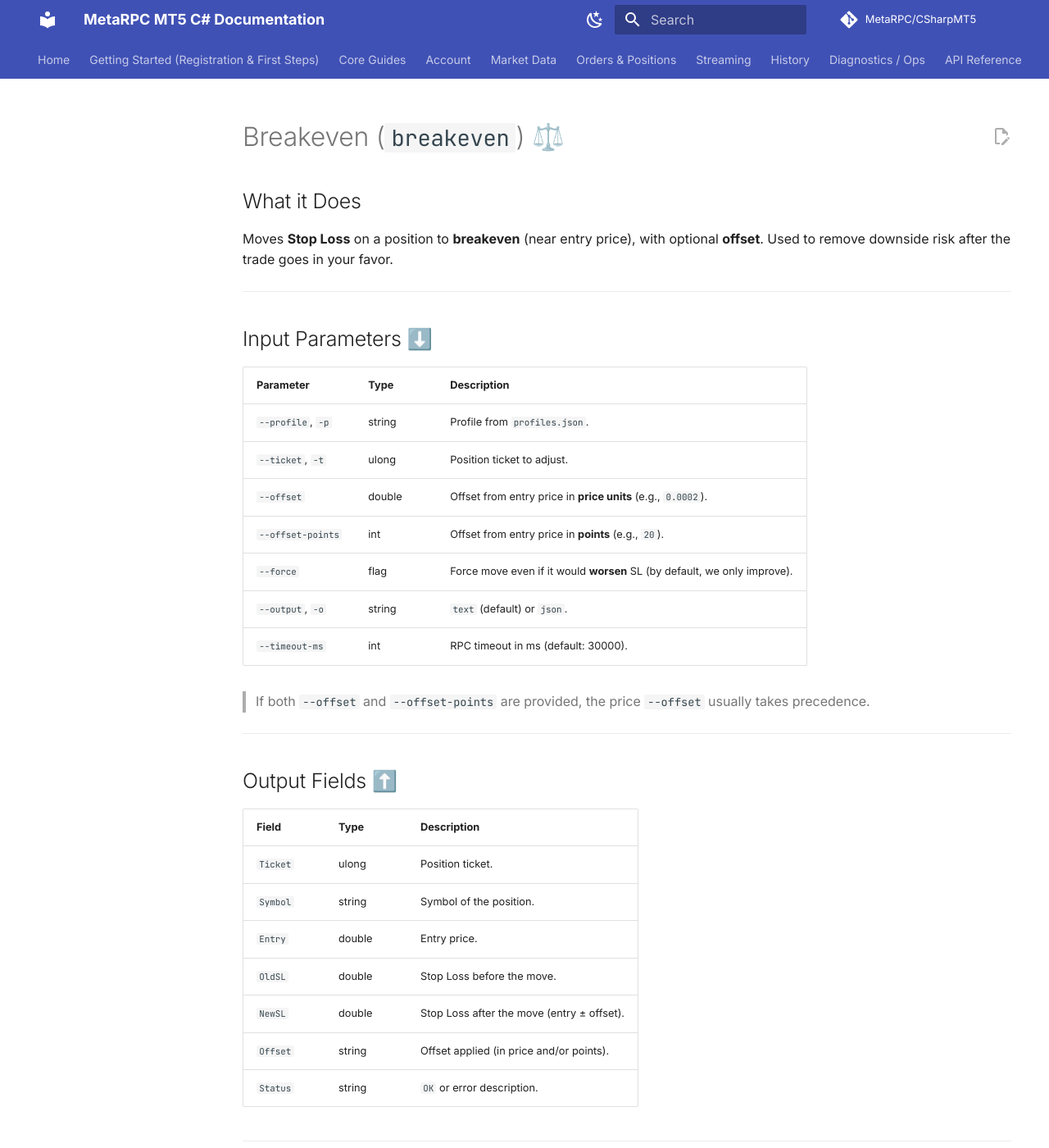
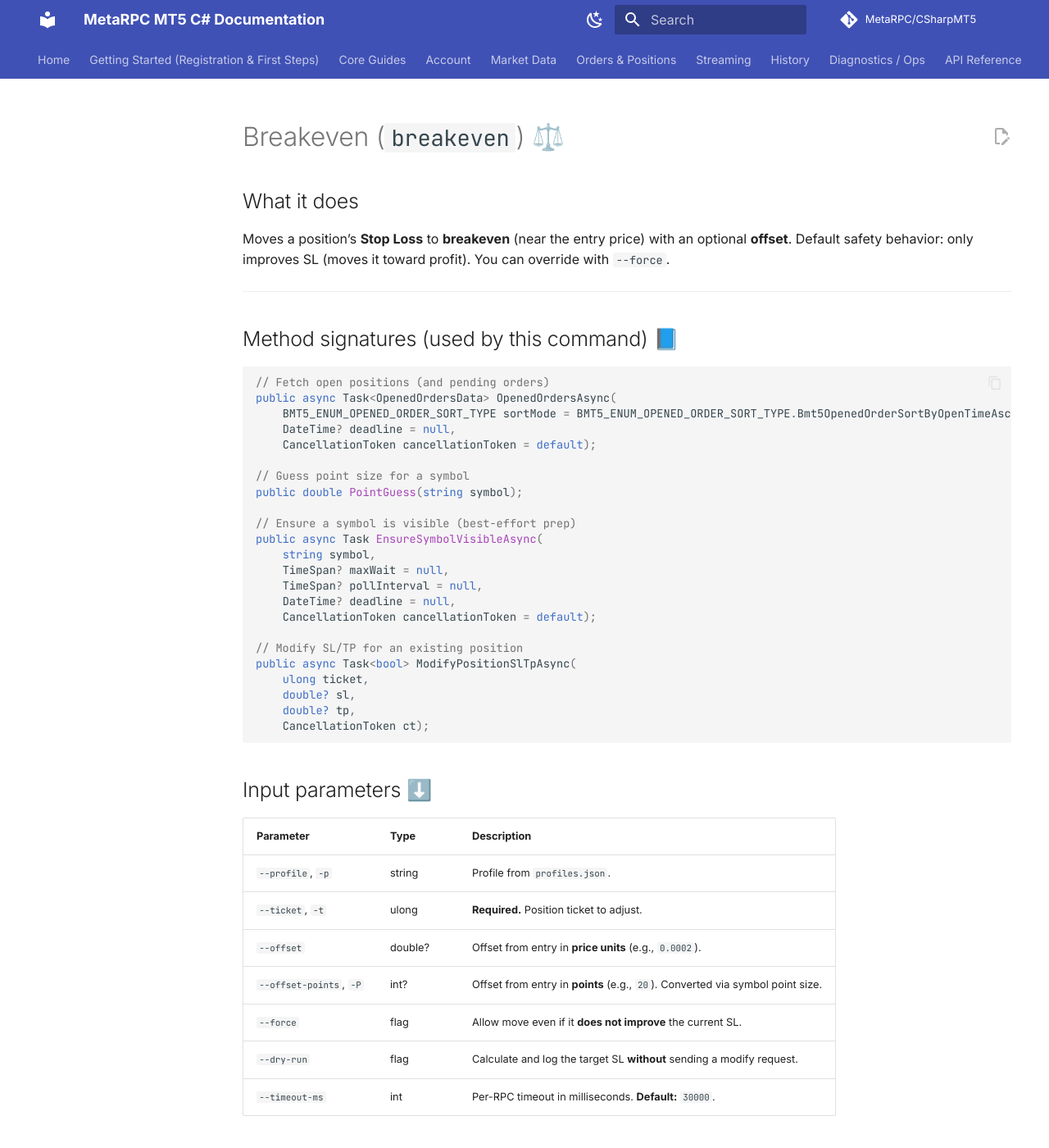
Before and after one commit to MetaRPC/CSharpMT5, an MkDocs documentation site: the page built from docs/Orders_Positions/Breakeven.md, in a window 1280 px wide and 1400 px high. Shown: the whole window at 82% size. Built offline with MkDocs 1.6.1 and Material for MkDocs 9.7.7, drawn with Linux system fonts in a browser that asks for light colours; comment, search, counter and statistics services are not loaded; some of the changed text lies outside the part shown.

Commit message:
Update Breakeven.md

````diff
--- a/docs/Orders_Positions/Breakeven.md
+++ b/docs/Orders_Positions/Breakeven.md
@@ -1,52 +1,89 @@
 # Breakeven (`breakeven`) ⚖️
 
-## What it Does
+## What it does
 
-Moves **Stop Loss** on a position to **breakeven** (near entry price), with optional **offset**.
-Used to remove downside risk after the trade goes in your favor.
+Moves a position’s **Stop Loss** to **breakeven** (near the entry price) with an optional **offset**.
+Default safety behavior: only improves SL (moves it toward profit). You can override with `--force`.
+
+---
+## Method signatures (used by this command) 📘
+
+```csharp
+// Fetch open positions (and pending orders)
+public async Task<OpenedOrdersData> OpenedOrdersAsync(
+    BMT5_ENUM_OPENED_ORDER_SORT_TYPE sortMode = BMT5_ENUM_OPENED_ORDER_SORT_TYPE.Bmt5OpenedOrderSortByOpenTimeAsc,
+    DateTime? deadline = null,
+    CancellationToken cancellationToken = default);
+
+// Guess point size for a symbol
+public double PointGuess(string symbol);
+
+// Ensure a symbol is visible (best-effort prep)
+public async Task EnsureSymbolVisibleAsync(
+    string symbol,
+    TimeSpan? maxWait = null,
+    TimeSpan? pollInterval = null,
+    DateTime? deadline = null,
+    CancellationToken cancellationToken = default);
+
+// Modify SL/TP for an existing position
+public async Task<bool> ModifyPositionSlTpAsync(
+    ulong ticket,
+    double? sl,
+    double? tp,
+    CancellationToken ct);
+```
+
+## Input parameters ⬇️
+
+| Parameter               | Type    | Description                                                                    |
+| ----------------------- | ------- | ------------------------------------------------------------------------------ |
+| `--profile`, `-p`       | string  | Profile from `profiles.json`.                                                  |
+| `--ticket`, `-t`        | ulong   | **Required.** Position ticket to adjust.                                       |
+| `--offset`              | double? | Offset from entry in **price units** (e.g., `0.0002`).                         |
+| `--offset-points`, `-P` | int?    | Offset from entry in **points** (e.g., `20`). Converted via symbol point size. |
+| `--force`               | flag    | Allow move even if it **does not improve** the current SL.                     |
+| `--dry-run`             | flag    | Calculate and log the target SL **without** sending a modify request.          |
+| `--timeout-ms`          | int     | Per-RPC timeout in milliseconds. **Default:** `30000`.                         |
 
 ---
 
-## Input Parameters ⬇️
+## What gets printed ⬆️
 
-| Parameter         | Type   | Description                                                              |
-| ----------------- | ------ | ------------------------------------------------------------------------ |
-| `--profile`, `-p` | string | Profile from `profiles.json`.                                            |
-| `--ticket`, `-t`  | ulong  | Position ticket to adjust.                                               |
-| `--offset`        | double | Offset from entry price in **price units** (e.g., `0.0002`).             |
-| `--offset-points` | int    | Offset from entry price in **points** (e.g., `20`).                      |
-| `--force`         | flag   | Force move even if it would **worsen** SL (by default, we only improve). |
-| `--output`, `-o`  | string | `text` (default) or `json`.                                              |
-| `--timeout-ms`    | int    |  RPC timeout in ms (default: 30000).                                      |
+Text logs only (no JSON mode). Examples:
 
-> If both `--offset` and `--offset-points` are provided, the price `--offset` usually takes precedence.
+```
+info: Cmd:BREAKEVEN Profile:demo
+info: BREAKEVEN done: ticket=123456 symbol=EURUSD SL=1.09320
+```
+
+Dry run:
+
+```
+[DRY-RUN] BREAKEVEN #123456 EURUSD: SL -> 1.09320
+```
+
+Failure samples:
+
+```
+Position with ticket #123456 not found.              (exit code 2)
+No improvement: current=1.09320 target=1.09310 ...   (exit code 2)
+```
 
 ---
 
-## Output Fields ⬆️
+## How it works 🧠
 
-| Field    | Type   | Description                                |
-| -------- | ------ | ------------------------------------------ |
-| `Ticket` | ulong  | Position ticket.                           |
-| `Symbol` | string | Symbol of the position.                    |
-| `Entry`  | double | Entry price.                               |
-| `OldSL`  | double | Stop Loss before the move.                 |
-| `NewSL`  | double | Stop Loss after the move (entry ± offset). |
-| `Offset` | string | Offset applied (in price and/or points).   |
-| `Status` | string | `OK` or error description.                 |
+* **BUY:** `NewSL = Entry + Offset`
+* **SELL:** `NewSL = Entry - Offset`
+* Offset source: `--offset` (price) **or** `--offset-points × pointSize`.
+* If `--force` is **not** set, SL must **improve** (move toward profit) vs current SL, otherwise the command exits with code `2`.
+* Best-effort **EnsureSymbolVisibleAsync(symbol, \~3s)** before modify.
+* Modify is sent via **`ModifyPositionSlTpAsync(ticket, SL, TP:null)`**.
 
 ---
 
-## How it Works 🧠
-
-* For **BUY** positions: `NewSL = Entry + Offset` (offset can be 0 → exact BE).
-* For **SELL** positions: `NewSL = Entry - Offset`.
-* If `--force` **not** set, implementation should only move SL **toward profit** (never further away than current SL).
-* If `--offset-points` is used, the offset is computed with the symbol **point size**.
-
----
-
-## How to Use 🛠️
+## How to use 🛠️
 
 ### CLI
 
@@ -57,11 +94,14 @@ dotnet run -- breakeven -p demo -t 123456
 # Breakeven + 20 points buffer
 dotnet run -- breakeven -p demo -t 123456 --offset-points 20
 
-# Force move even if it degrades SL (use with caution!)
-dotnet run -- breakeven -p demo -t 123456 --offset 0.0002 --force -o json
+# Force a non-improving move (use with caution)
+dotnet run -- breakeven -p demo -t 123456 --offset 0.0002 --force
+
+# Preview without changing anything on the server
+dotnet run -- breakeven -p demo -t 123456 --offset 0.0002 --dry-run
 ```
 
-### PowerShell Shortcuts (from `shortcasts.ps1`)
+### PowerShell shortcut (from `shortcasts.ps1`)
 
 ```powershell
 . .\ps\shortcasts.ps1
@@ -71,17 +111,19 @@ be -t 123456 -offsetPts 20   # expands to: mt5 breakeven -p demo -t 123456 --off
 
 ---
 
-## Notes & Safety 🛡️
+## Notes & safety 🛡️
 
-* Broker **stops level** may prevent SL from being too close to market — expect rejections if too tight.
-* For 5‑digit FX, `20` points = `2` pips; verify your point size via `symbol show`.
-* Consider combining with `position.modify.points` (`pmp`) for more granular control.
+* Broker **stops level / freeze level** can reject too-tight SL.
+* For typical 5-digit FX, `20` points = `2` pips. Always confirm **point size** (`symbol show`).
+* Point size fallback used when unknown: **`JPY` → `0.01`**, otherwise **`0.0001`**.
+* On errors, the process sets a non-zero `Environment.ExitCode`.
 
 ---
 
-## Code Reference (to be filled by you) 🧩
+## Code example 🧩
 
 ```csharp
+// Options
 var beTicketOpt       = new Option<ulong>(new[] { "--ticket", "-t" }, "Position ticket to move SL to breakeven") { IsRequired = true };
 var beOffsetPriceOpt  = new Option<double?>(new[] { "--offset" }, "Offset from entry in PRICE units (e.g., 0.0002)");
 var beOffsetPointsOpt = new Option<int?>(new[] { "--offset-points", "-P" }, "Offset from entry in POINTS");
@@ -96,6 +138,117 @@ breakeven.AddOption(beOffsetPriceOpt);
 breakeven.AddOption(beOffsetPointsOpt);
 breakeven.AddOption(beForceOpt);
 
+// Handler (actual signature)
 breakeven.SetHandler(async (string profile, ulong ticket, double? offsetPrice, int? offsetPoints, bool force, int timeoutMs, bool dryRun) =>
 {
+    if (offsetPrice is not null && offsetPoints is not null)
+    {
+        Console.WriteLine("Use either --offset (price) OR --offset-points, not both.");
+        Environment.ExitCode = 2;
+        return;
+    }
+    if (offsetPrice is not null && offsetPrice < 0)   throw new ArgumentOutOfRangeException(nameof(offsetPrice));
+    if (offsetPoints is not null && offsetPoints < 0) throw new ArgumentOutOfRangeException(nameof(offsetPoints));
+
+    _selectedProfile = profile;
+
+    using (UseOpTimeout(timeoutMs))
+    using (_logger.BeginScope("Cmd:BREAKEVEN Profile:{Profile}", profile))
+    using (_logger.BeginScope("Ticket:{Ticket} OffsetPrice:{OffsetPrice} OffsetPoints:{OffsetPoints} Force:{Force}", ticket, offsetPrice, offsetPoints, force))
+    {
+        try
+        {
+            await ConnectAsync();
+
+            // 1) read positions
+            var opened = await _mt5Account.OpenedOrdersAsync();
+            var pos = opened.PositionInfos.FirstOrDefault(p =>
+                p.Ticket == ticket || unchecked((ulong)p.Ticket) == ticket);
+            if (pos is null)
+            {
+                Console.WriteLine($"Position with ticket #{ticket} not found.");
+                Environment.ExitCode = 2;
+                return;
+            }
+
+            var symbol     = pos.Symbol;
+            var entryPrice = pos.PriceOpen;
+
+            // 2) resolve offset to PRICE units
+            double offPrice;
+            if (offsetPrice is not null)
+            {
+                offPrice = offsetPrice.Value;
+            }
+            else if (offsetPoints is not null)
+            {
+                var pointSize = _mt5Account.PointGuess(symbol);
+                if (pointSize <= 0)
+                    pointSize = symbol.EndsWith("JPY", StringComparison.OrdinalIgnoreCase) ? 0.01 : 0.0001;
+                offPrice = offsetPoints.Value * pointSize;
+            }
+            else
+            {
+                offPrice = 0.0; // exact BE
+            }
+
+            // 3) compute target SL
+            bool isLong = IsLongPosition(pos); // project helper
+            var targetSl = isLong ? (entryPrice + offPrice) : (entryPrice - offPrice);
+
+            // 4) improvement check unless --force
+            var currentSl = TryGetDoubleProperty(pos, "StopLoss", "SL", "Sl"); // project helper
+            if (!force && currentSl is not null)
+            {
+                bool improves = isLong ? targetSl > currentSl.Value
+                                       : targetSl < currentSl.Value;
+                if (!improves)
+                {
+                    Console.WriteLine($"No improvement: current={currentSl.Value} target={targetSl}. Use --force to override.");
+                    Environment.ExitCode = 2;
+                    return;
+                }
+            }
+
+            // best-effort: make sure symbol is visible (non-fatal if fails)
+            try { await _mt5Account.EnsureSymbolVisibleAsync(symbol, maxWait: TimeSpan.FromSeconds(3)); } catch { }
+
+            if (dryRun)
+            {
+                Console.WriteLine($"[DRY-RUN] BREAKEVEN #{ticket} {symbol}: SL -> {targetSl}");
+                return;
+            }
+
+            // 5) apply change
+            await _mt5Account.ModifyPositionSlTpAsync(ticket, targetSl, null, CancellationToken.None);
+
+            _logger.LogInformation("BREAKEVEN done: ticket={Ticket} symbol={Symbol} SL={SL}", ticket, symbol, targetSl);
+        }
+        catch (Exception ex)
+        {
+            ErrorPrinter.Print(_logger, ex, IsDetailed());
+            Environment.ExitCode = 1;
+        }
+        finally
+        {
+            try { await _mt5Account.DisconnectAsync(); } catch { }
+        }
+    }
+}, profileOpt, beTicketOpt, beOffsetPriceOpt, beOffsetPointsOpt, beForceOpt, timeoutOpt, dryRunOpt);
 ```
+
+---
+
+
+
+### Command handler signature (as wired)
+
+```csharp
+(string profile,
+ ulong ticket,
+ double? offsetPrice,
+ int? offsetPoints,
+ bool force,
+ int timeoutMs,
+ bool dryRun) => Task
+```
````
